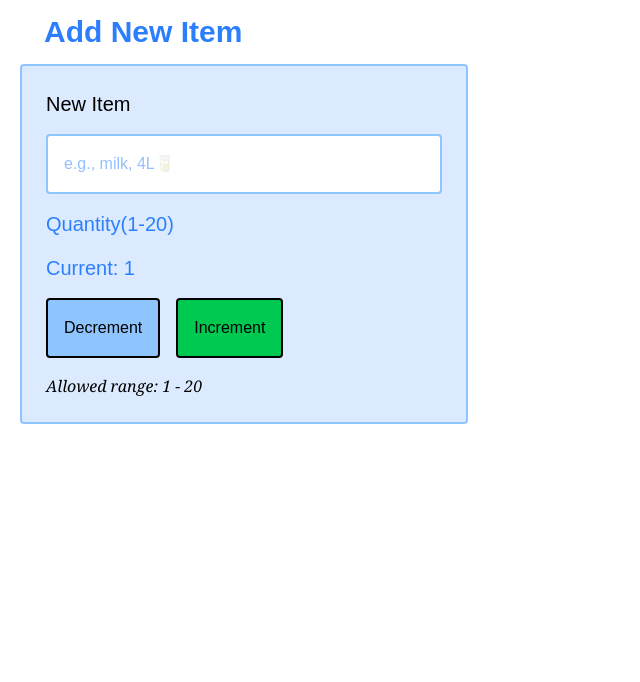
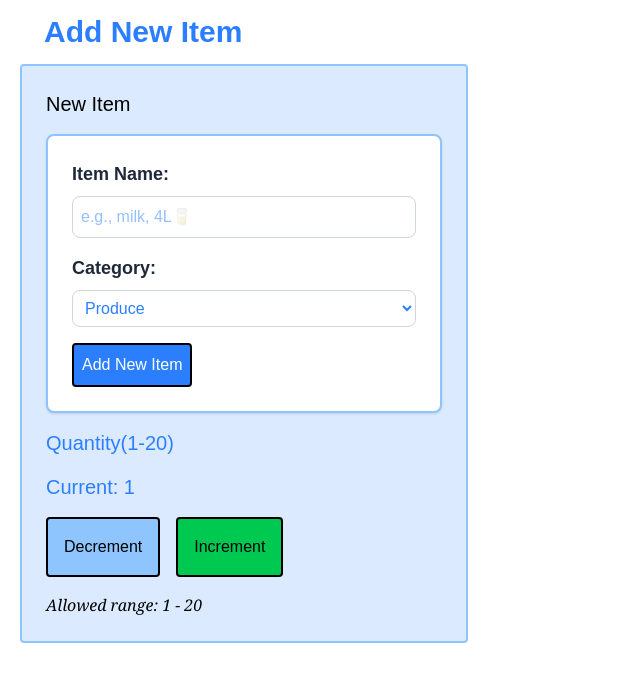
Before and after one commit to Temsters/cprg306-assignments, a Next.js app: page /week-5 in a window 1280 px wide. Shown: the top 682 px of the page, without its empty margins (0-640 px from the left). Built offline with nearby package versions, Linux system fonts and the light colour scheme.

Commit message:
rendering the component adding the category field and changing component names to match file name

```diff
--- a/app/components/SimpleFormSubmission.js
+++ b/app/components/SimpleFormSubmission.js
@@ -2,40 +2,68 @@
 import { useState } from "react";
 
 //Create handleSubmit function to handle form submission
-export default function HandleSubmit({ onSubmit }) {
+export default function SimpleFormSubmission({ onDataSend, quantity }) {
 
   //State variables
   const [name, setName] = useState("");
   const [category, setCategory] = useState("produce");
 
   //Handle form submission
-  const submitFunction = (event ) => {
+  function handleSubmit(event) {
     event.preventDefault();
 
-  //Item object
+  //Create the Item object
     const item = {
       name,
-      category
+      category,
+      quantity
     };
 
-    //Log item object to console
-    console.log(item);
-
     //Display alert with current state of name quantity and category
-    alert(`Submitted: ${JSON.stringify(item)}`);
-
+    alert(
+      `Submitted:\n` +
+      `Name: ${item.name}\n` +
+      `Quantity: ${item.quantity}\n` +
+      `Category: ${item.category}`
+    );
 
     //Reset the state variables to their initial values
     setName("");
     setCategory("produce");
-  };
+
+    //Log the item object to the console
+    console.log("Submitted item:", item);
+  }
 
     return (
       //Create form with onSubmit event handler
-      <div>
-        <form className=" mb-4 border-2 border-blue-300 p-4 rounded bg-white" onSubmit={submitFunction}>
-          <input type="text" placeholder="e.g., milk, 4L🥛" value={name} onChange={(e) => setName(e.target.value)} required />
-        </form>
-      </div>
-    )
+      <form className="mb-4 border-2 border-blue-300 p-6 rounded-lg bg-white shadow-sm" onSubmit={handleSubmit}>
+
+      {/* Label for item name */}
+      <label htmlFor="itemName" className="block mb-2 text-lg font-semibold text-gray-800"> Item Name: </label>
+
+      {/* Input field */}
+      <input id="itemName" type="text" placeholder="e.g., milk, 4L🥛" value={name} onChange={(e) => setName(e.target.value)} required
+      className="w-full mb-4 p-2 border border-gray-300 rounded-lg focus:outline-none focus:ring-2 focus:ring-blue-400" />
+
+
+      {/*Category field*/}
+      <label htmlFor="category" className="block mb-2 text-lg font-semibold text-gray-800"> Category: </label>
+      <select id="category" value={category} onChange={(e) => setCategory(e.target.value)} required
+      className="w-full mb-4 p-2 border border-gray-300 rounded-lg focus:outline-none focus:ring-2 focus:ring-blue-400">
+        <option value="produce">Produce</option>
+        <option value="dairy">Dairy</option>
+        <option value="meat">Meat</option>
+        <option value="frozen foods">Frozen Foods</option>
+        <option value="canned goods">Canned Goods</option>
+        <option value="dry goods">Dry Goods</option>
+        <option value="beverages">Beverages</option>
+        <option value="snacks">Snacks</option>
+        <option value="household">Household</option>
+        <option value="other">Other</option>
+      </select>
+      {/* Submit button */}
+      <button type="submit" className="bg-blue-500 text-white rounded p-2 border-2 border-black transform hover:scale-105 transition duration-200 ease-in-out"> Add New Item </button>
+      </form>
+    );
   }
```
